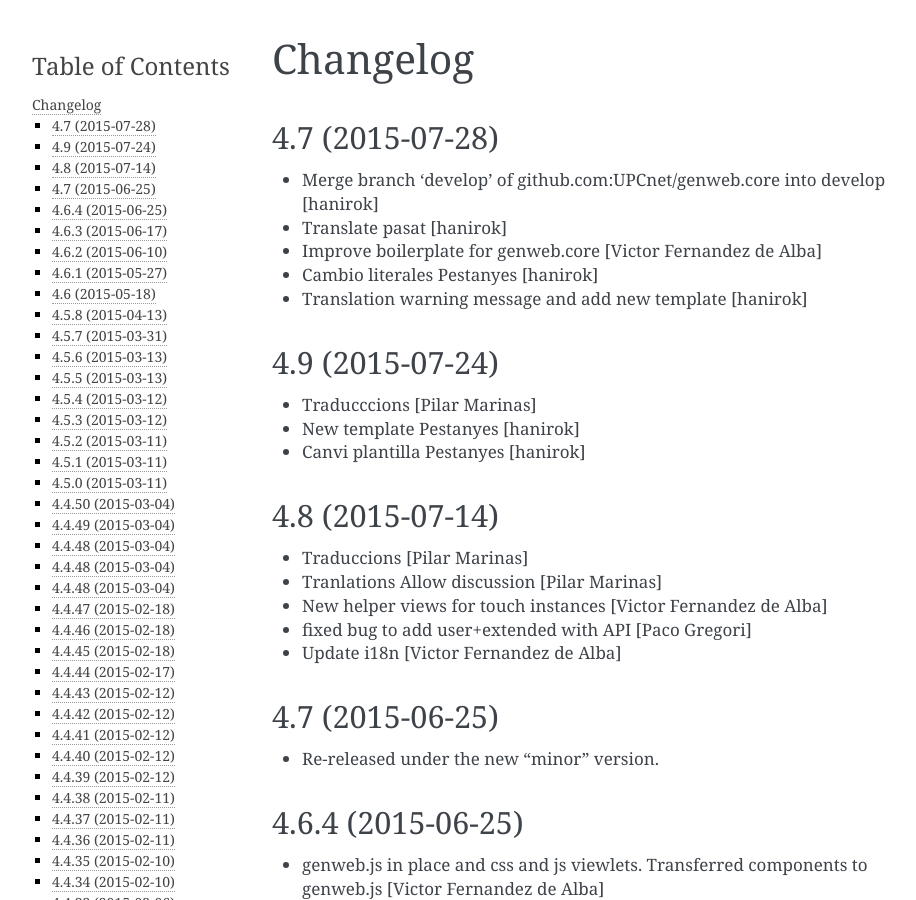
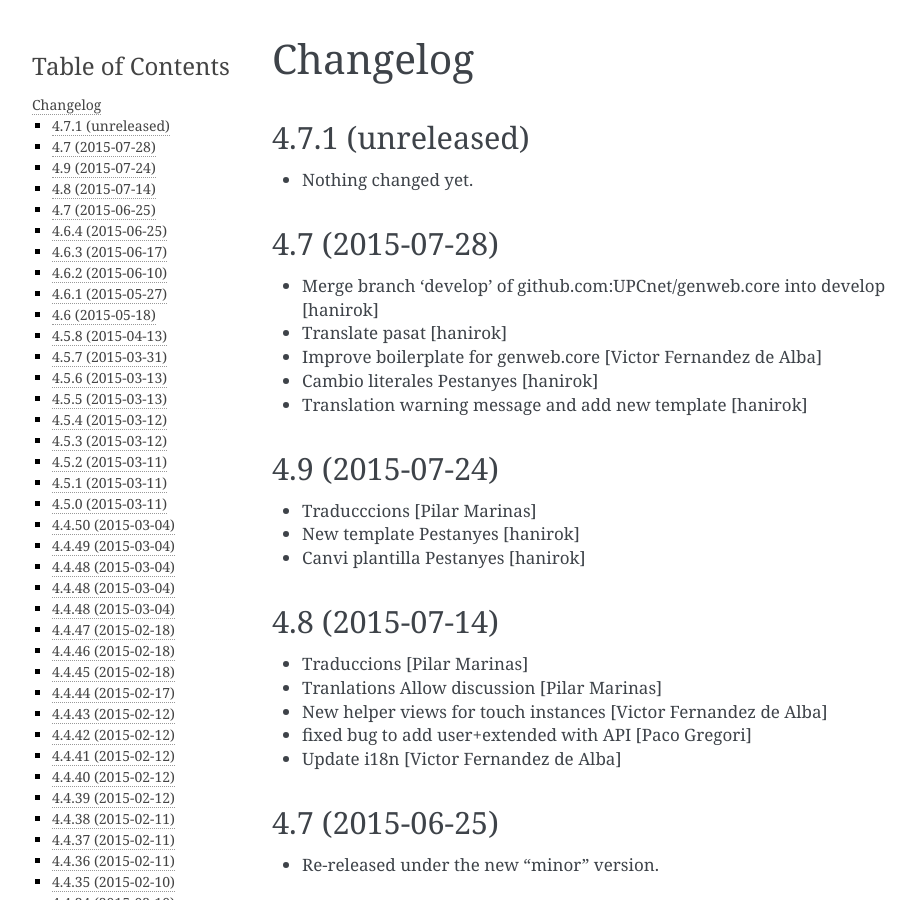
Before and after one commit to UPCnet/genweb.core, a Sphinx documentation site: the page built from docs/HISTORY.rst, in a window 1280 px wide and 900 px high. Shown: the whole window, without its empty margins (148-1064 px from the left). Built offline with Sphinx 7.4.7, drawn with Linux system fonts in a browser that asks for light colours.

Commit message:
Back to development: 4.7.1

```diff
--- a/docs/HISTORY.rst
+++ b/docs/HISTORY.rst
@@ -1,5 +1,11 @@
 Changelog
 =========
+
+4.7.1 (unreleased)
+------------------
+
+- Nothing changed yet.
+
 
 4.7 (2015-07-28)
 ----------------
--- a/setup.py
+++ b/setup.py
@@ -1,7 +1,7 @@
 from setuptools import setup, find_packages
 import os
 
-version = '4.7'
+version = '4.7.1.dev0'
 
 README = open('README.rst').read()
 HISTORY = open(os.path.join('docs', 'HISTORY.rst')).read()
```
